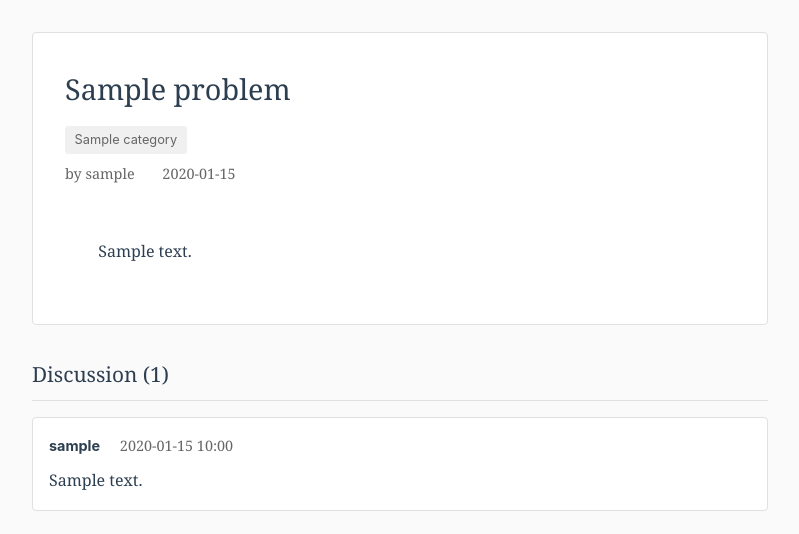
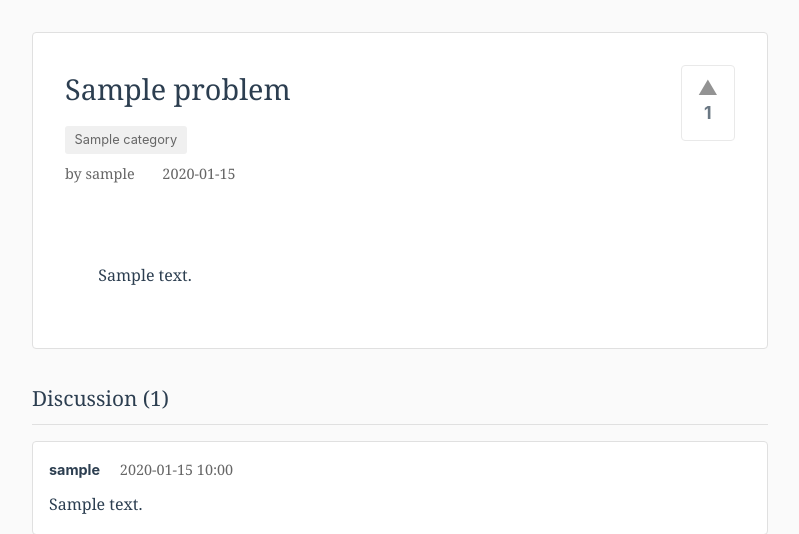
Before and after one commit to marwahaha/tcsopenproblems, a Flask app: page /problem/1 in a window 1280 px wide. Shown: the part 67-601 px from the top of the page, without its empty margins (240-1039 px from the left). Run offline with Flask 3, Linux system fonts and the light colour scheme; tables that the repository leaves empty hold one stand-in row (values such as "Sample post").

Commit message:
Add upvoting system for problems
- Users can upvote problems (one vote per user per problem)
- Click again to remove vote (toggle)
- Problems sorted by vote count (highest first)
- Vote buttons on problem cards and detail page
- Visual feedback when user has voted

Co-Authored-By: Claude Opus 4.5 <noreply@anthropic.com>

```diff
--- a/app.py
+++ b/app.py
@@ -54,6 +54,15 @@ def init_db():
             FOREIGN KEY (problem_id) REFERENCES problems (id),
             FOREIGN KEY (user_id) REFERENCES users (id)
         );
+
+        CREATE TABLE IF NOT EXISTS votes (
+            user_id INTEGER NOT NULL,
+            problem_id INTEGER NOT NULL,
+            created_at TIMESTAMP DEFAULT CURRENT_TIMESTAMP,
+            PRIMARY KEY (user_id, problem_id),
+            FOREIGN KEY (user_id) REFERENCES users (id),
+            FOREIGN KEY (problem_id) REFERENCES problems (id)
+        );
     ''')
     conn.commit()
     conn.close()
@@ -81,16 +90,24 @@ def add_categories_to_problem(conn, problem_id, category_string):
         return
     categories = [c.strip() for c in category_string.split(',') if c.strip()]
     for cat_name in categories:
-        # Get or create category
         existing = conn.execute('SELECT id FROM categories WHERE name = ?', (cat_name,)).fetchone()
         if existing:
             cat_id = existing['id']
         else:
             cursor = conn.execute('INSERT INTO categories (name) VALUES (?)', (cat_name,))
             cat_id = cursor.lastrowid
-        # Link to problem
         conn.execute('INSERT OR IGNORE INTO problem_categories (problem_id, category_id) VALUES (?, ?)',
                     (problem_id, cat_id))
+
+def get_vote_count(conn, problem_id):
+    """Get the number of votes for a problem."""
+    result = conn.execute('SELECT COUNT(*) as count FROM votes WHERE problem_id = ?', (problem_id,)).fetchone()
+    return result['count']
+
+def user_has_voted(conn, user_id, problem_id):
+    """Check if a user has voted for a problem."""
+    result = conn.execute('SELECT 1 FROM votes WHERE user_id = ? AND problem_id = ?', (user_id, problem_id)).fetchone()
+    return result is not None
 
 def get_current_user():
     if 'user_id' in session:
@@ -176,38 +193,58 @@ def logout():
 @app.route('/')
 def index():
     conn = get_db()
+    # Get problems sorted by vote count (descending), then by date
     problems = conn.execute('''
-        SELECT p.*, u.username FROM problems p
+        SELECT p.*, u.username,
+               (SELECT COUNT(*) FROM votes v WHERE v.problem_id = p.id) as vote_count
+        FROM problems p
         JOIN users u ON p.user_id = u.id
-        ORDER BY p.created_at DESC
+        ORDER BY vote_count DESC, p.created_at DESC
     ''').fetchall()
-    # Add categories to each problem
-    problems_with_cats = []
+
+    user_id = session.get('user_id')
+    problems_with_data = []
     for p in problems:
         cats = get_categories_for_problem(conn, p['id'])
-        problems_with_cats.append({'problem': p, 'categories': cats})
+        has_voted = user_has_voted(conn, user_id, p['id']) if user_id else False
+        problems_with_data.append({
+            'problem': p,
+            'categories': cats,
+            'vote_count': p['vote_count'],
+            'has_voted': has_voted
+        })
     categories = get_all_categories(conn)
     conn.close()
-    return render_template('index.html', problems=problems_with_cats, categories=categories)
+    return render_template('index.html', problems=problems_with_data, categories=categories)
 
 @app.route('/category/<name>')
 def category(name):
     conn = get_db()
     problems = conn.execute('''
-        SELECT p.*, u.username FROM problems p
+        SELECT p.*, u.username,
+               (SELECT COUNT(*) FROM votes v WHERE v.problem_id = p.id) as vote_count
+        FROM problems p
         JOIN users u ON p.user_id = u.id
         JOIN problem_categories pc ON p.id = pc.problem_id
         JOIN categories c ON pc.category_id = c.id
         WHERE c.name = ?
-        ORDER BY p.created_at DESC
+        ORDER BY vote_count DESC, p.created_at DESC
     ''', (name,)).fetchall()
-    problems_with_cats = []
+
+    user_id = session.get('user_id')
+    problems_with_data = []
     for p in problems:
         cats = get_categories_for_problem(conn, p['id'])
-        problems_with_cats.append({'problem': p, 'categories': cats})
+        has_voted = user_has_voted(conn, user_id, p['id']) if user_id else False
+        problems_with_data.append({
+            'problem': p,
+            'categories': cats,
+            'vote_count': p['vote_count'],
+            'has_voted': has_voted
+        })
     categories = get_all_categories(conn)
     conn.close()
-    return render_template('category.html', problems=problems_with_cats, categories=categories, current_category=name)
+    return render_template('category.html', problems=problems_with_data, categories=categories, current_category=name)
 
 @app.route('/problem/<int:id>')
 def problem(id):
@@ -221,7 +258,12 @@ def problem(id):
         conn.close()
         flash('Problem not found')
         return redirect(url_for('index'))
+
     categories = get_categories_for_problem(conn, id)
+    vote_count = get_vote_count(conn, id)
+    user_id = session.get('user_id')
+    has_voted = user_has_voted(conn, user_id, id) if user_id else False
+
     comments = conn.execute('''
         SELECT c.*, u.username FROM comments c
         JOIN users u ON c.user_id = u.id
@@ -229,7 +271,30 @@ def problem(id):
         ORDER BY c.created_at ASC
     ''', (id,)).fetchall()
     conn.close()
-    return render_template('problem.html', problem=problem, categories=categories, comments=comments)
+    return render_template('problem.html', problem=problem, categories=categories,
+                         comments=comments, vote_count=vote_count, has_voted=has_voted)
+
+@app.route('/problem/<int:id>/vote', methods=['POST'])
+@login_required
+def vote(id):
+    conn = get_db()
+    user_id = session['user_id']
+
+    # Check if already voted
+    existing = conn.execute('SELECT 1 FROM votes WHERE user_id = ? AND problem_id = ?',
+                           (user_id, id)).fetchone()
+    if existing:
+        # Remove vote
+        conn.execute('DELETE FROM votes WHERE user_id = ? AND problem_id = ?', (user_id, id))
+    else:
+        # Add vote
+        conn.execute('INSERT INTO votes (user_id, problem_id) VALUES (?, ?)', (user_id, id))
+
+    conn.commit()
+    conn.close()
+
+    # Return to referring page or problem page
+    return redirect(request.referrer or url_for('problem', id=id))
 
 @app.route('/submit', methods=['GET', 'POST'])
 @login_required
--- a/static/style.css
+++ b/static/style.css
@@ -98,6 +98,12 @@ main {
     padding: 1.5rem;
     border: 1px solid var(--border);
     border-radius: 4px;
+    display: flex;
+    gap: 1rem;
+}
+
+.problem-content {
+    flex: 1;
 }
 
 .problem-card h2 {
@@ -150,6 +156,72 @@ main {
     color: white;
 }
 
+/* Vote Section */
+.vote-section {
+    display: flex;
+    align-items: flex-start;
+}
+
+.vote-section form {
+    margin: 0;
+}
+
+.vote-btn {
+    display: flex;
+    flex-direction: column;
+    align-items: center;
+    padding: 0.5rem 0.75rem;
+    border: 1px solid var(--border);
+    border-radius: 4px;
+    background: var(--card-bg);
+    cursor: pointer;
+    transition: all 0.15s ease;
+    font-family: -apple-system, BlinkMacSystemFont, sans-serif;
+}
+
+.vote-btn:hover {
+    border-color: var(--accent);
+    background: #f8f9fa;
+}
+
+.vote-btn.voted {
+    border-color: var(--accent);
+    background: #e8f4fc;
+}
+
+.vote-btn.voted .vote-arrow {
+    color: var(--accent);
+}
+
+.vote-btn.disabled {
+    cursor: default;
+    opacity: 0.7;
+}
+
+.vote-arrow {
+    font-size: 1rem;
+    color: var(--text-light);
+    line-height: 1;
+}
+
+.vote-count {
+    font-size: 0.9rem;
+    font-weight: bold;
+    color: var(--text);
+}
+
+.vote-section.large .vote-btn {
+    padding: 0.75rem 1rem;
+}
+
+.vote-section.large .vote-arrow {
+    font-size: 1.25rem;
+}
+
+.vote-section.large .vote-count {
+    font-size: 1.1rem;
+}
+
 /* Problem Detail */
 .problem-detail {
     background: var(--card-bg);
@@ -177,6 +249,18 @@ main {
 
 .problem-detail .description {
     white-space: pre-wrap;
+}
+
+.problem-header {
+    display: flex;
+    justify-content: space-between;
+    align-items: flex-start;
+    gap: 1.5rem;
+    margin-bottom: 1.5rem;
+}
+
+.problem-header-content {
+    flex: 1;
 }
 
 /* Discussion */
--- a/templates/problem.html
+++ b/templates/problem.html
@@ -4,7 +4,8 @@
 
 {% block content %}
 <article class="problem-detail">
-    <header>
+    <div class="problem-header">
+        <div class="problem-header-content">
             <h1>{{ problem.title }}</h1>
             {% if categories %}
                 <div class="categories">
@@ -17,7 +18,23 @@
                 <span>by {{ problem.username }}</span>
                 <span>{{ problem.created_at[:10] }}</span>
             </div>
-    </header>
+        </div>
+        <div class="vote-section large">
+            {% if current_user %}
+                <form action="{{ url_for('vote', id=problem.id) }}" method="POST">
+                    <button type="submit" class="vote-btn {% if has_voted %}voted{% endif %}">
+                        <span class="vote-arrow">&#9650;</span>
+                        <span class="vote-count">{{ vote_count }}</span>
+                    </button>
+                </form>
+            {% else %}
+                <div class="vote-btn disabled">
+                    <span class="vote-arrow">&#9650;</span>
+                    <span class="vote-count">{{ vote_count }}</span>
+                </div>
+            {% endif %}
+        </div>
+    </div>
 
     <div class="description">
         {{ problem.description | safe }}
```
Also changed, not shown: templates/category.html (+17 -0 lines), templates/index.html (+17 -0 lines). Lines whose indentation alone changed are shown as unchanged.
